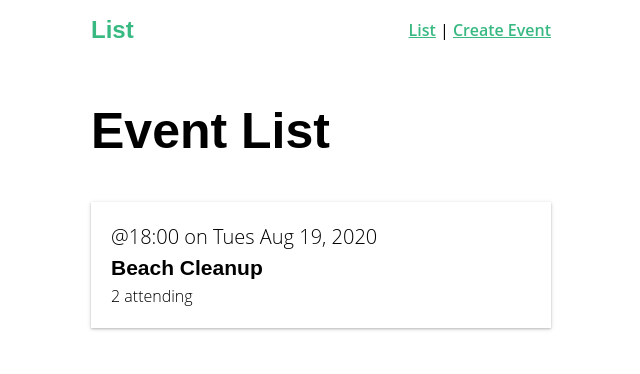
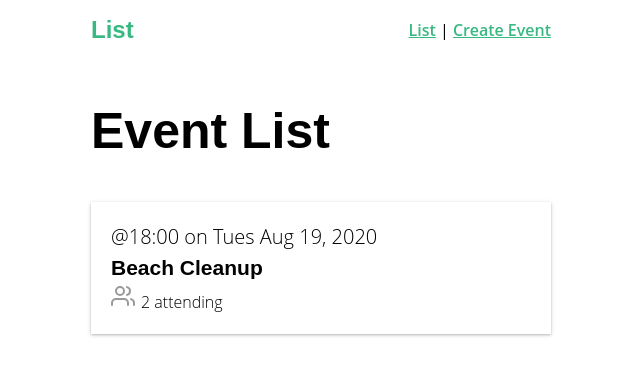
Before and after one commit to VictorHugoBatista/real-world-vue, a Vue app: page / in a window 1280 px wide. Shown: the top 374 px of the page, without its empty margins (319-959 px from the left). Built offline with nearby package versions, Linux system fonts and the light colour scheme.

Commit message:
Add the BasicIcon component and add the users icon to EventCard

```diff
--- /dev/null
+++ b/src/components/BaseIcon.vue
@@ -0,0 +1,41 @@
+<template>
+  <div class="icon-wrapper">
+    <svg class="icon" :width="width" :height="height">
+      <use v-bind="{ 'xlink:href': `/feather-sprite.svg#${name}` }" />
+    </svg>
+  </div>
+</template>
+
+<script>
+export default {
+  props: {
+    name: String,
+    height: {
+      type: [Number, String],
+      default: 24
+    },
+    width: {
+      type: [Number, String],
+      default: 24
+    }
+  }
+};
+</script>
+
+<style scoped>
+.icon-wrapper {
+  display: inline-flex;
+  align-items: center;
+  color: rgba(0, 0, 0, 0.4);
+  font-size: 1rem;
+  font-weight: 600;
+}
+.icon {
+  stroke: currentColor;
+  stroke-width: 2;
+  stroke-linecap: round;
+  stroke-linejoin: round;
+  fill: none;
+  margin-right: 6px;
+}
+</style>
--- a/src/components/EventCard.vue
+++ b/src/components/EventCard.vue
@@ -3,6 +3,7 @@
     <div class="event-card -shadow">
       <span class="eyebrow">@{{ event.time }} on {{ event.date }}</span>
       <h4 class="title">{{ event.title }}</h4>
+      <BaseIcon name="users" />
       <span>{{ event.attendees.length }} attending</span>
     </div>
   </router-link>
```
Also changed, not shown: public/feather-sprite.svg (added).
